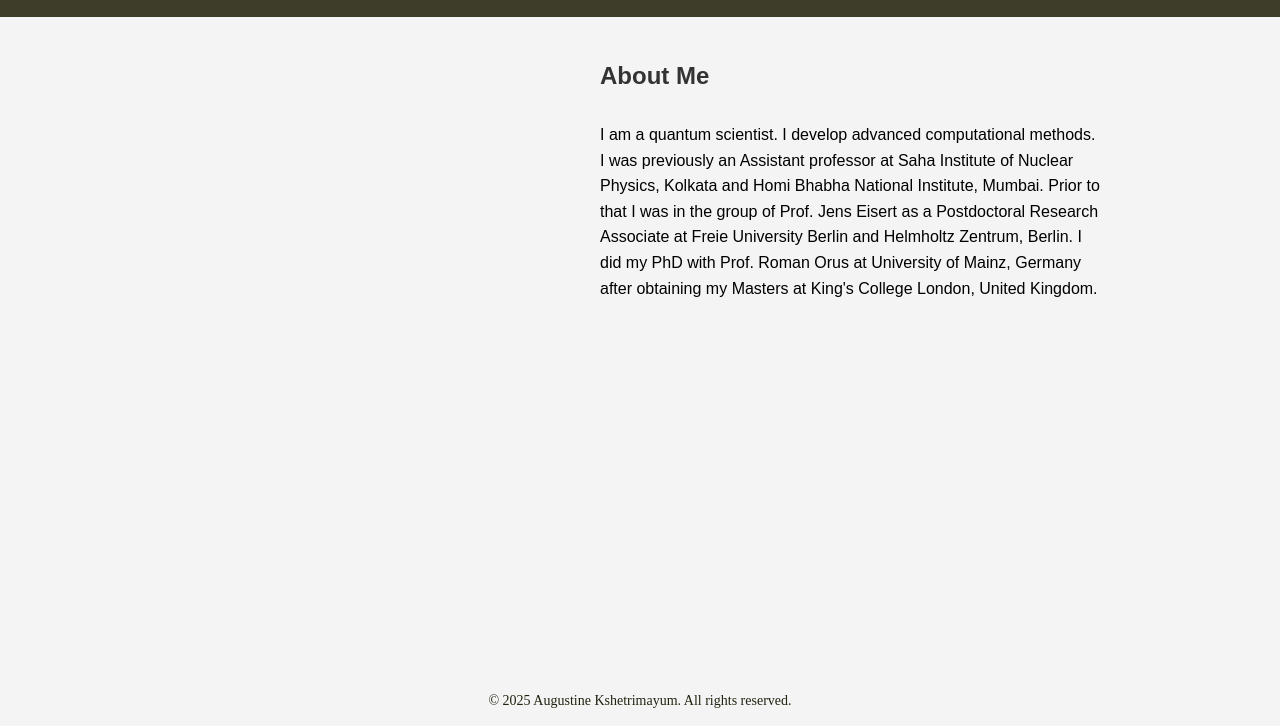
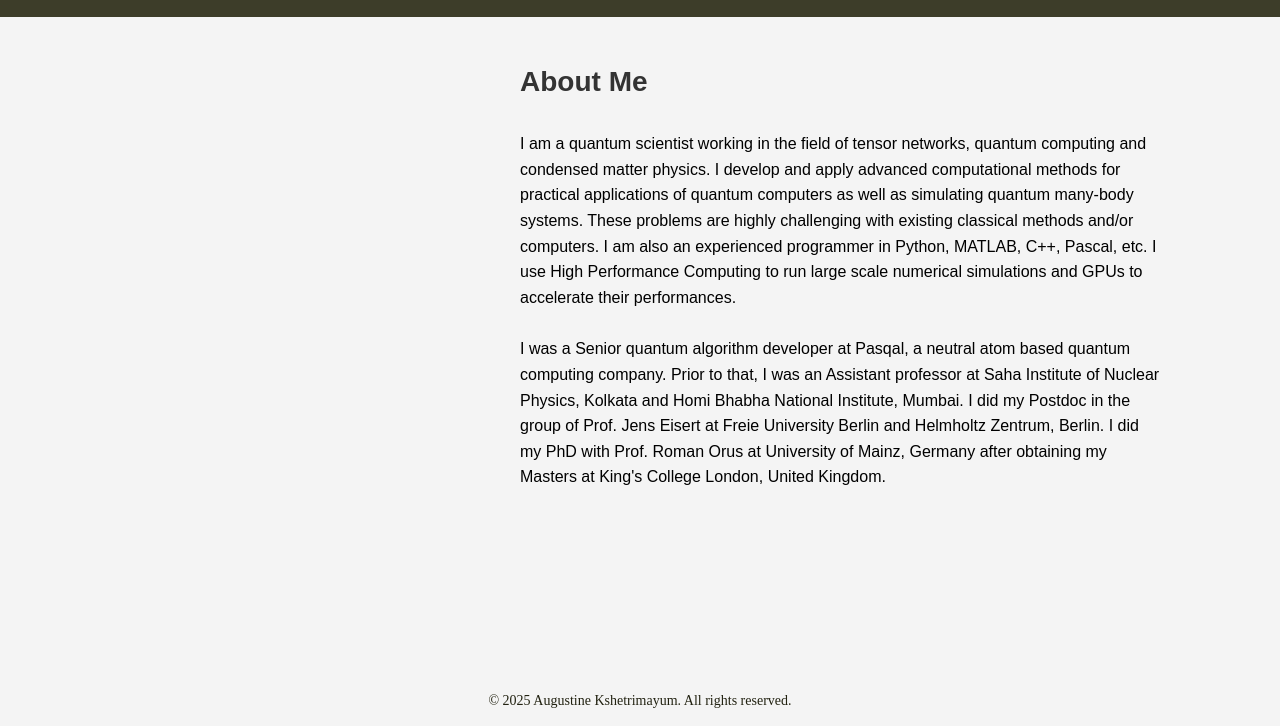
Before and after one commit to akshetri/akshetri.github.io, a plain HTML site: page index.html in a window 1280 px wide. Shown: the part 74-800 px from the top of the page. Drawn offline with Linux system fonts and the light colour scheme.

Commit message:
website customize

```diff
--- a/index.html
+++ b/index.html
@@ -12,9 +12,12 @@
             <h1>Augustine Kshetrimayum</h1>
         </header>
 
-        <section>
+        <section class="aboutme">
             <h2>About Me</h2>
-            <p class="aboutmeparagraph">I am a quantum scientist. I develop advanced computational methods. I was previously an Assistant professor at Saha Institute of Nuclear Physics, Kolkata and Homi Bhabha National Institute, Mumbai. Prior to that I was in the group of Prof. Jens Eisert as a Postdoctoral Research Associate at Freie University Berlin and Helmholtz Zentrum, Berlin. I did my PhD with Prof. Roman Orus at University of Mainz, Germany after obtaining my Masters at King's College London, United Kingdom.</p>
+            <p>I am a quantum scientist working in the field of tensor networks, quantum computing and condensed matter physics. I develop and apply advanced computational methods for practical applications of quantum computers as well as simulating quantum many-body systems. These problems are highly challenging with existing classical methods and/or computers. I am also an experienced programmer in Python, MATLAB, C++, Pascal, etc. I use High Performance Computing to run large scale numerical simulations and GPUs to accelerate their performances.</p>
+
+	    <p>I was a Senior quantum algorithm developer at Pasqal, a neutral atom based quantum computing company. Prior to that, I was an Assistant professor at Saha Institute of Nuclear Physics, Kolkata and Homi Bhabha National Institute, Mumbai. I did my Postdoc in the group of Prof. Jens Eisert at Freie University Berlin and Helmholtz Zentrum, Berlin. I did my PhD with Prof. Roman Orus at University of Mainz, Germany after obtaining my Masters at King's College London, United Kingdom.</p>
+
         </section>
 
         <footer>
--- a/style.css
+++ b/style.css
@@ -1,14 +1,29 @@
-/* This CSS rule targets the paragraph with the class 'positioned-paragraph' */
-.aboutmeparagraph {
-    position: absolute;    /* Use absolute positioning */
-    top: 180px;            /* Set distance from the top of the page */
-    left: 600px;            /* Set distance from the left of the page */
-    width:500px;          /* Set the width of the paragraph */
-    height: 150px;         /* Set the height of the paragraph */
-    font-size: 16px;       /* Set font size */
-   /* background-color: lightblue; */ /* Background color */
-   /* padding: 20px;       */  /* Add some padding inside the paragraph */
-   /* border-radius: 10px;  */ /* Optional: Rounded corners */
+/* This applies to the aboutme section */
+.aboutme {
+    display: flex;
+    flex-direction: column;    /* Stack the paragraphs vertically */
+    justify-content: flex-start; /* Align content to the top */
+    align-items: flex-start;    /* Align content to the left inside the section */
+    padding-top: 20px;         /* Add space at the top of the section */
+    margin-right: 100px;         /* Move the section towards the right */
+    width: 50%;                 /* Limit the width to 40% of the page */
+    position: relative;         /* This allows you to use absolute positioning inside */
+    margin-left: auto;          /* This moves the section to the right side */
+}
+
+/* Apply to each paragraph inside .aboutme */
+.aboutme p {
+    font-size: 16px;
+    line-height: 1.6;
+    margin-bottom: 10px;       /* Add space between paragraphs */
+    width: 100%;               /* Paragraph should occupy full width of its container */
+}
+
+/* Apply styles to the header inside the section */
+.aboutme h2 {
+    color: #333;
+    font-size: 28px;
+    margin-bottom: 10px;       /* Add space below the header */
 }
 
 body {
@@ -34,12 +49,6 @@ section {
     padding: 20px;
 }
 
-section h2 {
-    color: #333;
-    position: absolute;    /* Use absolute positioning */
-    left: 600px;            /* Set distance from the left of the page */
-}
-
 footer {
     background: none;
     color: #222211;
```
